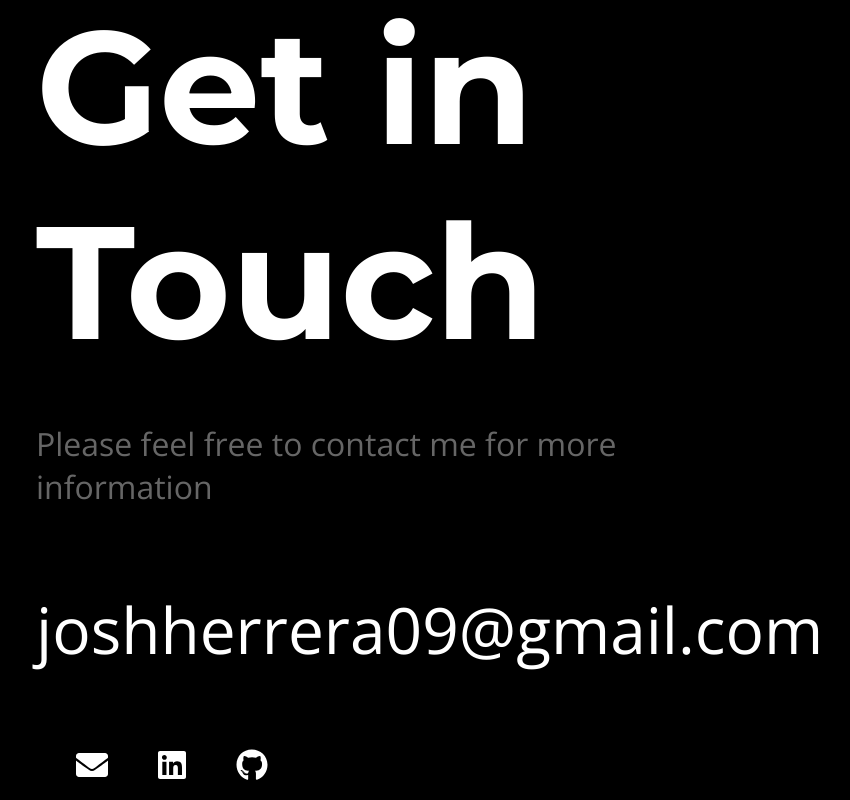
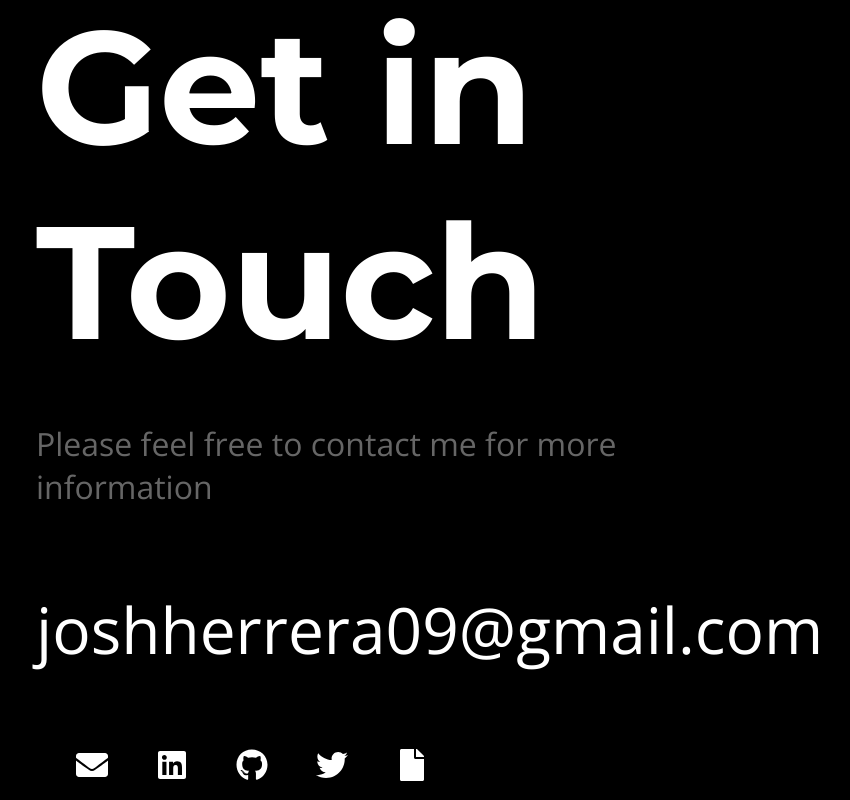
Before and after one commit to joshherrera09/react-portfolio, a React (Create React App) app: page / in a window 1280 px wide. Shown: the part 1910-2710 px from the top of the page, without its empty margins (92-942 px from the left). Built offline with nearby package versions, Linux system fonts and the light colour scheme.

Commit message:
resume added

```diff
--- a/src/components/Contact.js
+++ b/src/components/Contact.js
@@ -1,5 +1,6 @@
 import React from 'react';
-import { FaEnvelope, FaLinkedin, FaGithub } from "react-icons/fa";
+import { FaEnvelope, FaLinkedin, FaGithub, FaTwitter, FaFile} from "react-icons/fa";
+import Pdf from "./resume/JoshHerreraProgrammerResume.pdf";
 
 const Contact = ({ contactEmail, contactSection, socialLinks }) => {
     return (
@@ -27,6 +28,16 @@ const Contact = ({ contactEmail, contactSection, socialLinks }) => {
                             <FaGithub></FaGithub>
                         </a>
                     </li>
+                    <li>
+                        <a href={socialLinks[2].url}>
+                            <FaTwitter></FaTwitter>
+                        </a>
+                    </li>
+                    <li>
+                        <a href={Pdf} target="_blank">
+                            <FaFile></FaFile>
+                        </a>
+                    </li>
                 </ul>
             </div>
         </div>
```
Also changed, not shown: 1 other file (tests, documents, lock files or other folders).
